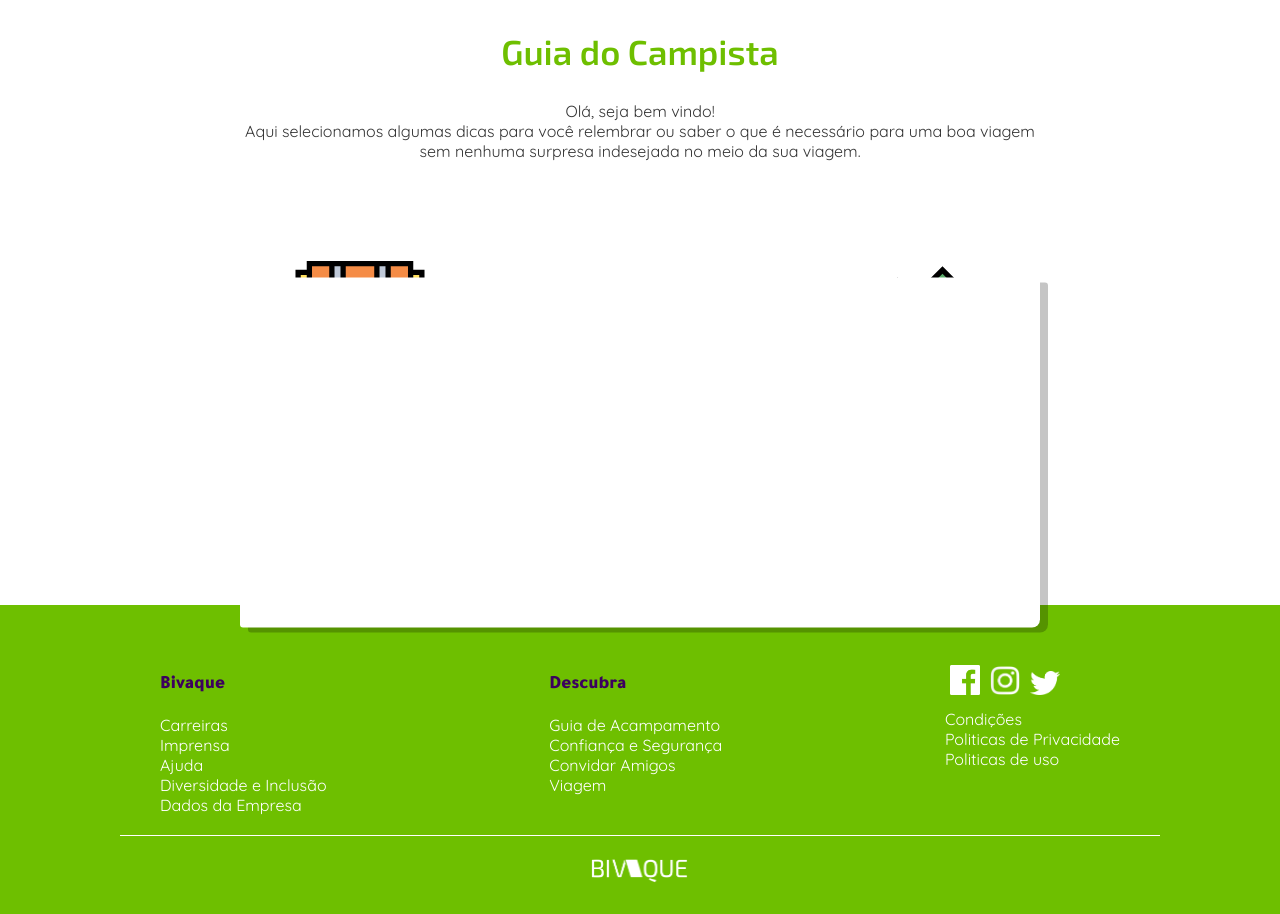
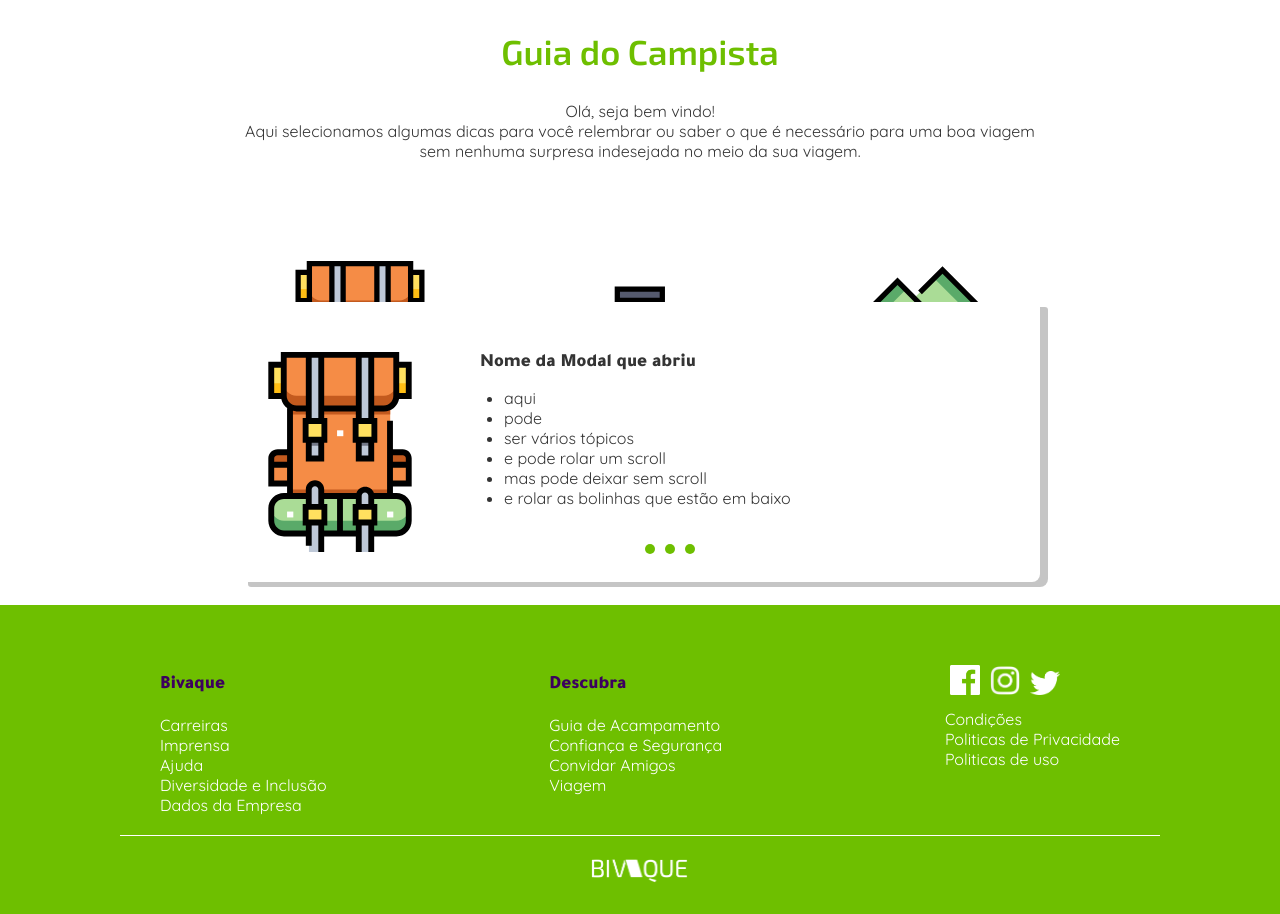
Before and after one commit to jmsalmeida/bivaqueCamping, a React (Create React App) app: page /dicas in a window 1280 px wide. Built offline with nearby package versions, Linux system fonts and the light colour scheme.

Commit message:
Adicionar itens fixos na modal

```diff
--- a/src/components/Modal/Modal.js
+++ b/src/components/Modal/Modal.js
@@ -1,7 +1,6 @@
 import React, { Component } from 'react';
 // CSS
 import './Modal.css';
-
 import Login from '../Login/Login';
 
 class Modal extends Component {
@@ -20,7 +19,7 @@ class Modal extends Component {
                         <div className="fechar">
                             <a onClick={this.props.alternarModal}><i class="fas fa-times"></i></a>
                         </div>
-                        <Login />
+                        <Login/>
                     </div>
                 </div>
             </div>
--- a/src/components/ModalDicas/ModalDicas.css
+++ b/src/components/ModalDicas/ModalDicas.css
@@ -1,6 +1,6 @@
 .modal-dicas {
     width: 800px;
-    height: 350px;
+    height: 280px;
     background-color: white;
     box-shadow: 8px 5px rgba(0, 0, 0, 0.226);
     border-radius: 0 3px 8px 3px;
@@ -9,4 +9,38 @@
     top: 50%;left: 50%;
     transform: translate(-50%, -35%);
     z-index: 999;
+    display: flex;
+    justify-content: space-evenly;
 }
+
+.modal-dicas img {
+    width: 200px;
+    margin: 50px 0;
+    position: absolute;
+    top: 0;left: 0;
+}
+
+.modal-dicas h3 {
+    margin: 50px 0;
+    position: absolute;
+    top: 0;left: 30%;
+}
+
+.itens-dicas ul {
+    position: absolute;
+    top: 25%; left: 28%;
+}
+
+.bolinhas-navegar {
+    display: flex;
+    position: absolute;
+    bottom: 10%; left: 50%;
+}
+
+.bolinhas-navegar div {
+    width: 10px;
+    height: 10px;
+    background-color: #6EBF00;
+    margin: 0 5px;
+    border-radius: 5px 5px;
+}
--- a/src/components/ModalDicas/ModalDicas.js
+++ b/src/components/ModalDicas/ModalDicas.js
@@ -1,13 +1,39 @@
 import React, { Component } from 'react';
 import './ModalDicas.css';
+import IconeDicas from '../IconeDicas/IconeDicas';
+
+
+// Images
+import arvore from '../../pages/images/icone-dicas/arvore.svg';
+import seguranca from '../../pages/images/icone-dicas/seguranca.svg';
+import bagagem from '../../pages/images/icone-dicas/bagagem.svg';
 
 class ModalDicas extends Component {
-    render(){
+    render() {
         let modalDicasCSS = 'modal-dicas';
 
-        return(
-            <div className={modalDicasCSS}>
+        return (
+            <div>
+                <div className={modalDicasCSS}>
+                    <IconeDicas dica={bagagem} />
+                    <h3>Nome da Modal que abriu</h3>
+                    <div className="itens-dicas">
+                        <ul>
+                            <li>aqui</li>
+                            <li>pode</li>
+                            <li>ser vários tópicos</li>
+                            <li>e pode rolar um scroll</li>
+                            <li>mas pode deixar sem scroll</li>
+                            <li>e rolar as bolinhas que estão em baixo</li>
+                        </ul>
+                        <div className="bolinhas-navegar">
+                            <div></div>
+                            <div></div>
+                            <div></div>
+                        </div>
+                    </div>
 
+                </div>
             </div>
         );
     }
```
